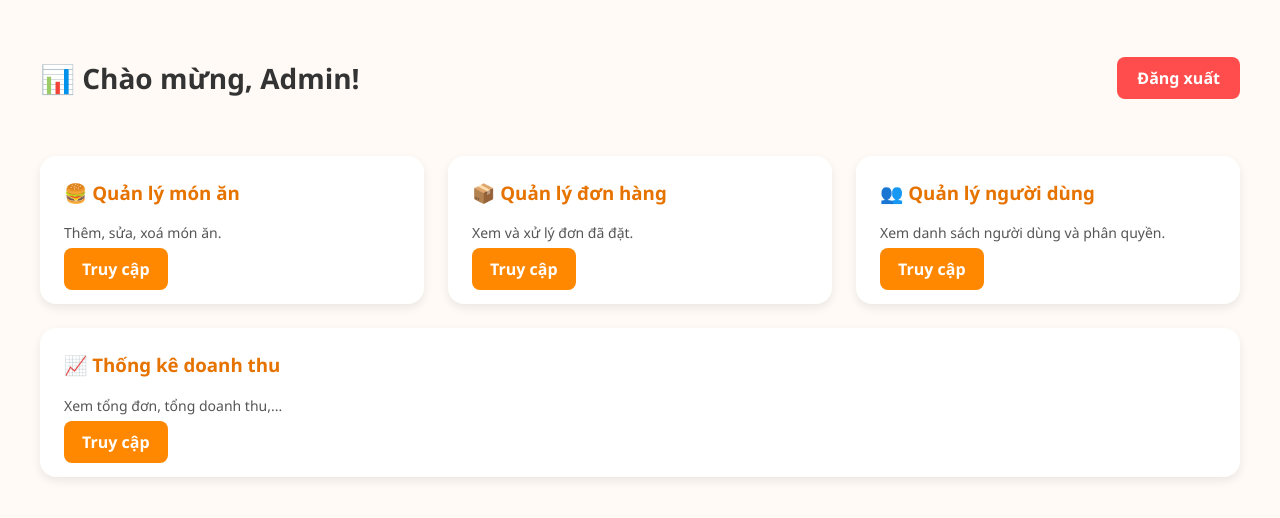
After one commit to ThienNam13/Webcoding-learning, a PHP site: page /admin/dashboard.php in a window 1280 px wide. The commit adds this page. Shown: the top 518 px of the page. Run offline with PHP 8.4, Linux system fonts and the light colour scheme.

```diff
--- /dev/null
+++ b/admin/assets/css/dashboard.css
@@ -0,0 +1,72 @@
+body {
+  background-color: #fffaf5;
+  font-family: 'Segoe UI', sans-serif;
+  padding: 40px;
+  margin: 0;
+}
+
+.dashboard-header {
+  display: flex;
+  justify-content: space-between;
+  align-items: center;
+  margin-bottom: 40px;
+}
+
+.dashboard-header h1 {
+  font-size: 28px;
+  color: #333;
+}
+
+.logout-btn {
+  padding: 10px 20px;
+  background-color: #ff4d4d;
+  color: white;
+  border: none;
+  border-radius: 8px;
+  text-decoration: none;
+  font-weight: bold;
+}
+
+.dashboard-content {
+  display: flex;
+  flex-wrap: wrap;
+  gap: 24px;
+}
+
+.dashboard-card {
+  flex: 1 1 240px;
+  background-color: white;
+  border-radius: 16px;
+  padding: 24px;
+  box-shadow: 0 4px 10px rgba(0, 0, 0, 0.08);
+  transition: transform 0.2s ease;
+}
+
+.dashboard-card:hover {
+  transform: scale(1.03);
+}
+
+.dashboard-card h3 {
+  margin-top: 0;
+  color: #e67300;
+}
+
+.dashboard-card p {
+  font-size: 14px;
+  color: #555;
+  margin: 8px 0 16px;
+}
+
+.dashboard-card a {
+  padding: 10px 18px;
+  background-color: #ff8800;
+  color: white;
+  border-radius: 8px;
+  text-decoration: none;
+  font-weight: bold;
+  transition: background-color 0.3s ease;
+}
+
+.dashboard-card a:hover {
+  background-color: #e67300;
+}
--- a/admin/assets/css/foods.css
+++ b/admin/assets/css/foods.css
@@ -62,7 +62,7 @@ html, body {
 
 .button-submit{
     border: none;
-    background-color: ;
+    background-color: orange;
 }
 
 /* Table foods */
--- /dev/null
+++ b/admin/dashboard.php
@@ -0,0 +1,55 @@
+<?php
+session_start();
+
+// // Kiểm tra quyền admin
+// if (!isset($_SESSION['user_role']) || $_SESSION['user_role'] !== 'admin') {
+//   header("Location: login.php");
+//   exit;
+// }
+
+$adminName = $_SESSION['fullname'] ?? 'Admin'; //tên và role
+?>
+
+<!DOCTYPE html>
+<html lang="vi">
+<head>
+  <meta charset="UTF-8">
+  <title>Dashboard quản trị | KFJoli</title>
+  <link rel="stylesheet" href="assets/css/dashboard.css">
+  <link rel="stylesheet" href="../assets/themify-icons-font/themify-icons/themify-icons.css">
+</head>
+<body>
+
+  <div class="dashboard-header">
+    <h1>📊 Chào mừng, <?= htmlspecialchars($adminName) ?>!</h1>
+    <a href="logout.php" class="logout-btn">Đăng xuất</a>
+  </div>
+
+  <div class="dashboard-content">
+    <div class="dashboard-card">
+      <h3>🍔 Quản lý món ăn</h3>
+      <p>Thêm, sửa, xoá món ăn.</p>
+      <a href="foods.php">Truy cập</a>
+    </div>
+
+    <div class="dashboard-card">
+      <h3>📦 Quản lý đơn hàng</h3>
+      <p>Xem và xử lý đơn đã đặt.</p>
+      <a href="orders.php">Truy cập</a>
+    </div>
+
+    <div class="dashboard-card">
+      <h3>👥 Quản lý người dùng</h3>
+      <p>Xem danh sách người dùng và phân quyền.</p>
+      <a href="users.php">Truy cập</a>
+    </div>
+
+    <div class="dashboard-card">
+      <h3>📈 Thống kê doanh thu</h3>
+      <p>Xem tổng đơn, tổng doanh thu,...</p>
+      <a href="stats.php">Truy cập</a>
+    </div>
+  </div>
+
+</body>
+</html>
```
Also changed, not shown: admin/foods.php (+90 -72 lines), admin/dashboard.html (deleted).
